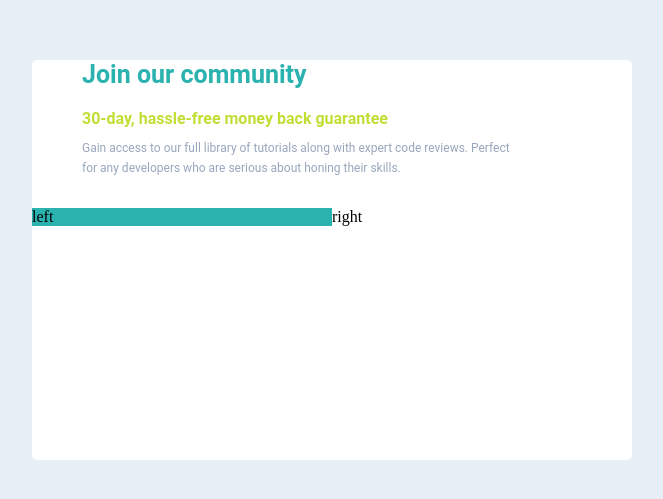
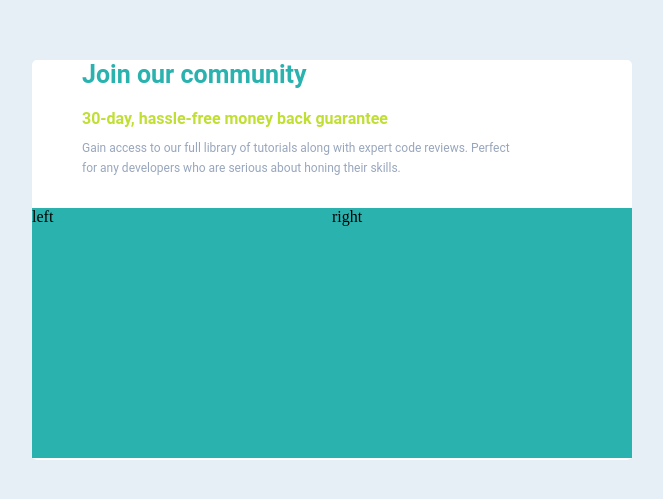
Before and after one commit to MikeZuck1/single-price-grid-component-master, a website: page index.html in a window 1280 px wide. Shown: the part 165-664 px from the top of the page, without its empty margins (308-971 px from the left). Drawn offline with Linux system fonts and the light colour scheme.

Commit message:
I worked on right and left background

```diff
--- a/styles/styles.css
+++ b/styles/styles.css
@@ -59,6 +59,12 @@ h1 {
 
 .left-side-content {
     width: 100%;
-    height: 100%;
+    height: 250px;
     background-color: hsl(179, 62%, 43%);
 }
+
+.rigth-side-content {
+    width: 100%;
+    height: 250px;
+    background-color: hsl(179, 62%, 43%);
+}
```
